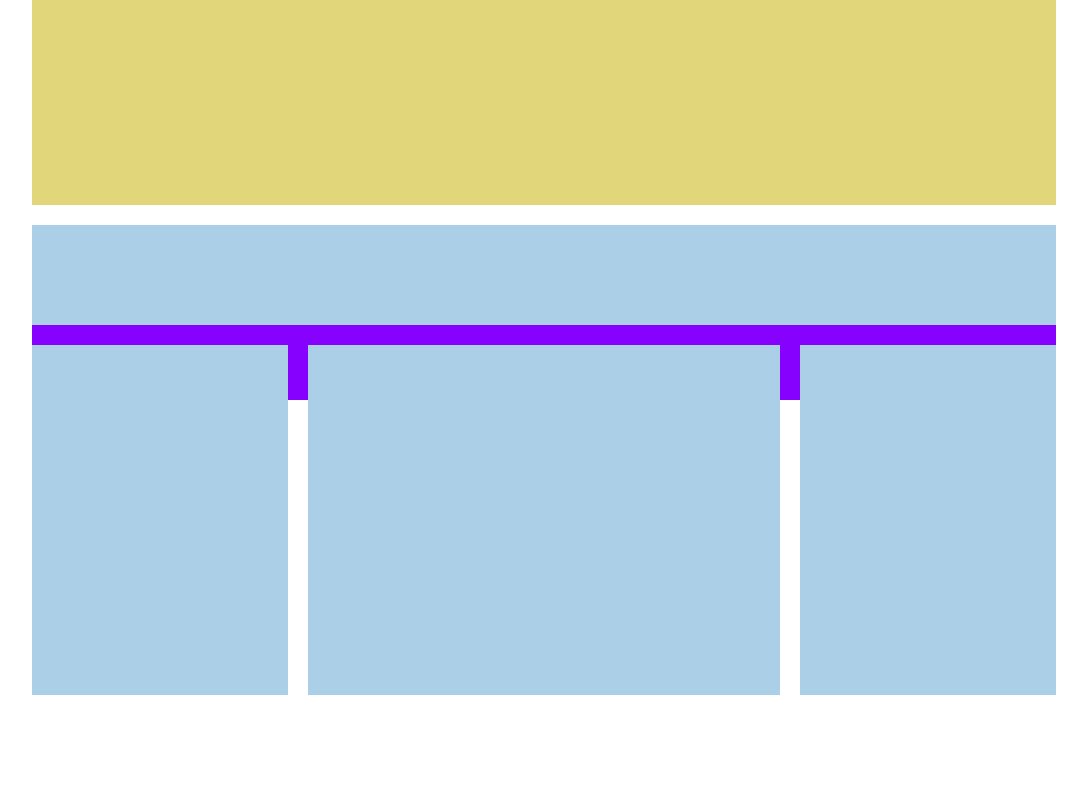
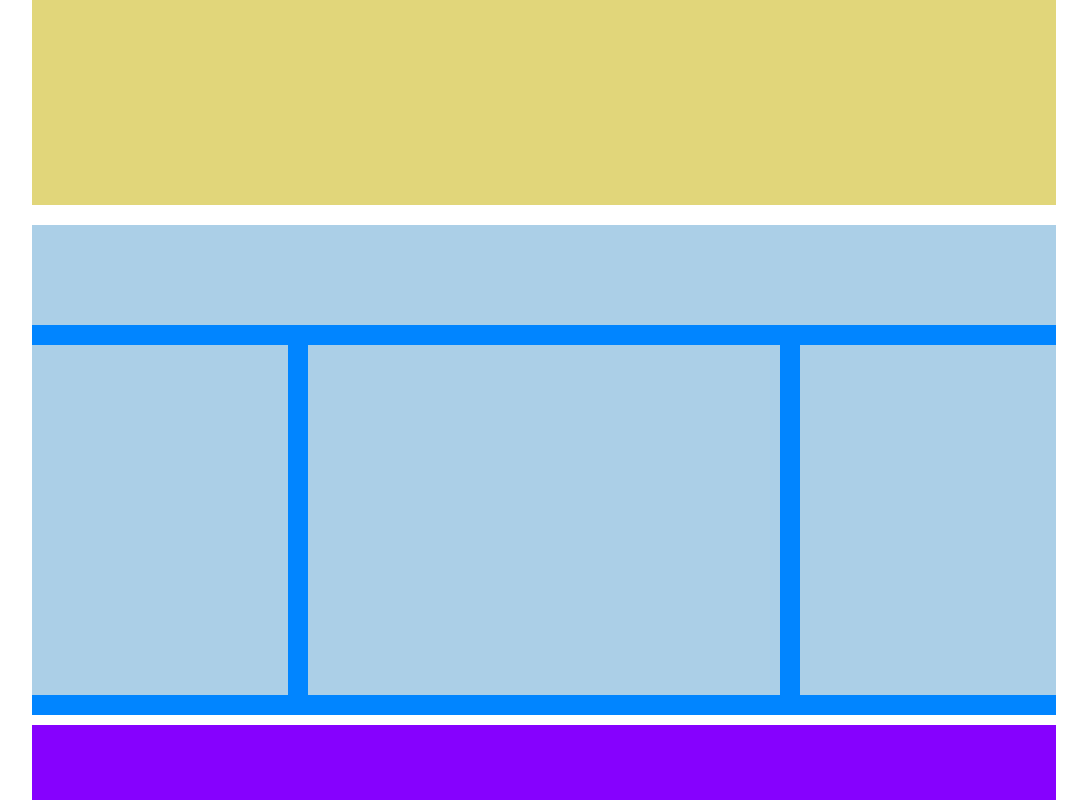
Before and after one commit to Angelo7x/htmlcss-struttura-wp, a plain HTML site: page index.html in a window 1280 px wide. Shown: the part 315-1115 px from the top of the page, without its empty margins (96-1183 px from the left). Before the commit the page ends 1010 px from the top, so only its background shows below. Drawn offline with Linux system fonts and the light colour scheme.

Commit message:
Fine esercizio

```diff
--- a/css/style.css
+++ b/css/style.css
@@ -30,6 +30,7 @@
 
 .col-left, .col-center, .col-right {
     float: left;
+    margin-bottom: 20px;
 }
 
 .col-left {
@@ -67,4 +68,9 @@
     height: 75px;
     background-color: #8601fe;
     width: 100%;
+    margin-top: 10px;
 }
+
+.background-blu {
+    background-color: #0185ff;
+}
--- a/index.html
+++ b/index.html
@@ -23,12 +23,14 @@
 
             <!-- sezioni float -->
             <section>
-                <div>
+                <div class="background-blu clearfix" >
                     <div class="top-bar"></div>
-                    <div class="clearfix"></div>
+                    <div class="clearfix">
                         <div class="col-left"></div>
                         <div class="col-center"></div>
                         <div class="col-right"></div>
+                    </div>
+
                 </div>
             </section>
             <!-- /sezioni float -->
```
